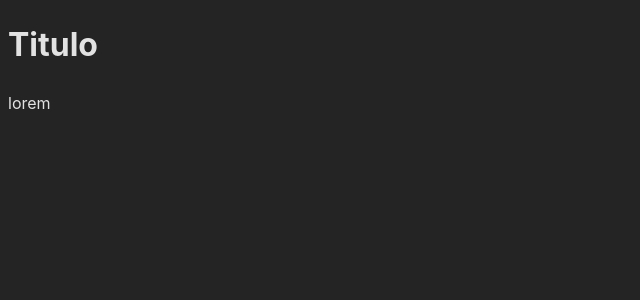
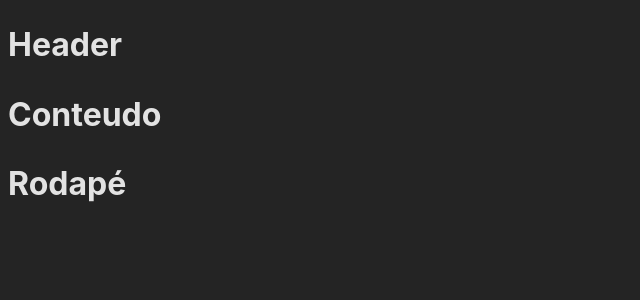
Before and after one commit to luanabrizola/ToDoListReactVite, a React (Vite) app: page / in a window 1280 px wide. Shown: the top 300 px of the page, without its empty margins (0-640 px from the left). Built offline with nearby package versions, Linux system fonts and the light colour scheme.

Commit message:
Componentes

```diff
--- a/src/App.jsx
+++ b/src/App.jsx
@@ -1,8 +1,13 @@
+import Header from "./componentes/Header/Header"
+import Main from "./componentes/Main/Main"
+import Footer from "./componentes/Footer/Footer"
+
 function App(){
   return(
     <>
-      <h1>Titulo</h1>
-      <p>lorem</p>
+      <Header />
+      <Main />
+      <Footer />
     </>
   )
 }
--- /dev/null
+++ b/src/componentes/Footer/Footer.jsx
@@ -0,0 +1,9 @@
+function Footer(){
+    return(
+        <>
+            <h1>Rodapé</h1>
+        </>
+    )
+}
+
+export default Footer
--- /dev/null
+++ b/src/componentes/Header/Header.jsx
@@ -0,0 +1,7 @@
+function Header(){
+    return(
+        <h1>Header</h1>
+    )
+}
+
+export default Header
--- /dev/null
+++ b/src/componentes/Main/Main.jsx
@@ -0,0 +1,9 @@
+function Main(){
+    return(
+        <>
+            <h1>Conteudo</h1>
+        </>
+    )
+}
+
+export default Main
--- a/src/main.jsx
+++ b/src/main.jsx
@@ -1,10 +1,13 @@
 import { StrictMode } from 'react'
 import { createRoot } from 'react-dom/client'
 import App from './App.jsx'
+import Header from './componentes/Header/Header.jsx'
+import Footer from './componentes/Footer/Footer.jsx'
 import './global.css'
 
 createRoot(document.getElementById('root')).render(
   <StrictMode>
     <App />
+
   </StrictMode>,
 )
```
Also changed, not shown: src/componentes/Footer/Footer.module.css (added), src/componentes/Header/Header.module.css (added), src/componentes/Main/Main.module.css (added).
